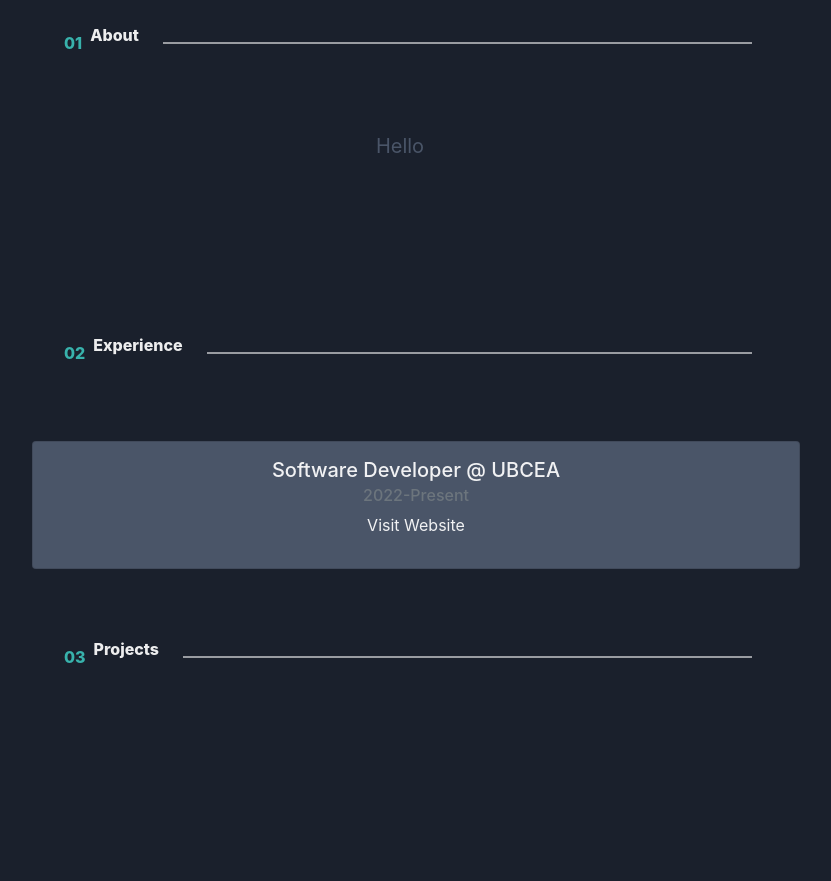
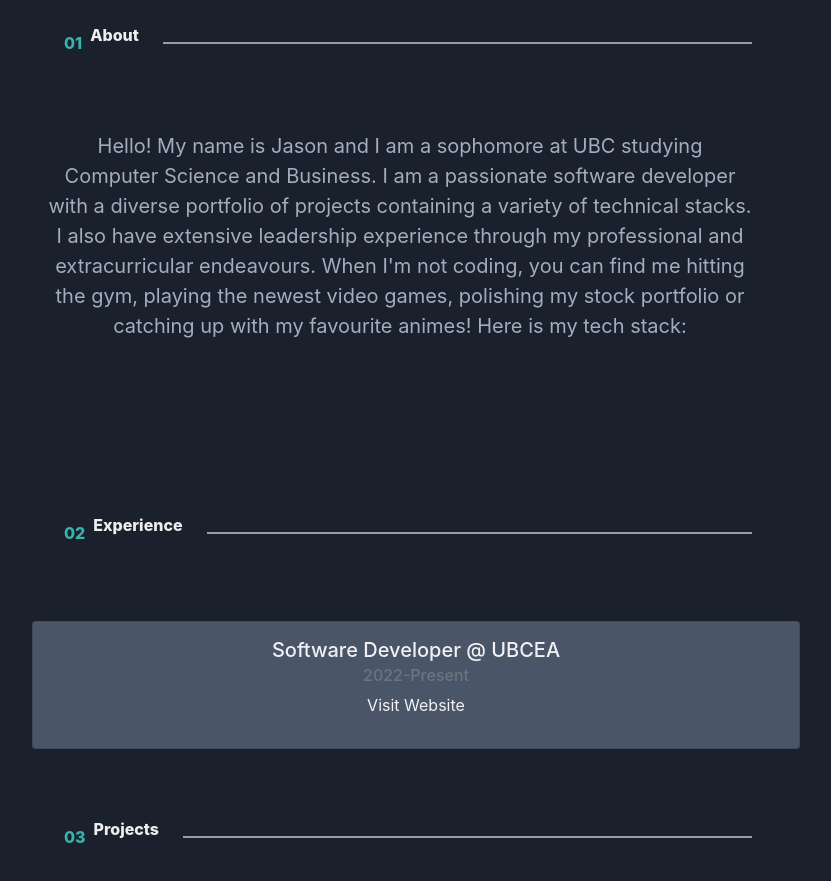
Before and after one commit to jkuo630/jkuo630.github.io, a React (Create React App) app: page / in a window 1280 px wide. Shown: the part 800-1681 px from the top of the page, without its empty margins (240-1071 px from the left). Built offline with nearby package versions, Linux system fonts and the light colour scheme.

Commit message:
finished about section, still need to add techstack.

```diff
--- a/src/components/About.js
+++ b/src/components/About.js
@@ -18,8 +18,15 @@ export default function About({ color }) {
             </HStack>
             <Divider orientation="horizontal" />
           </Stack>
-          <Text color={"gray.600"} fontSize={"xl"} px={4}>
-            Hello
+          <Text color={"gray.400"} fontSize={"xl"} px={4}>
+            Hello! My name is Jason and I am a sophomore at UBC studying
+            Computer Science and Business. I am a passionate software developer
+            with a diverse portfolio of projects containing a variety of
+            technical stacks. I also have extensive leadership experience
+            through my professional and extracurricular endeavours. When I'm not
+            coding, you can find me hitting the gym, playing the newest video
+            games, polishing my stock portfolio or catching up with my favourite
+            animes! Here is my tech stack:
           </Text>
         </Stack>
       </Container>
```
